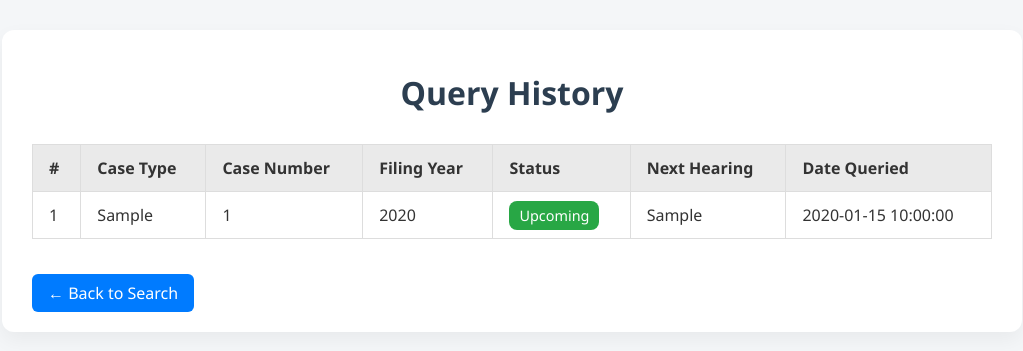
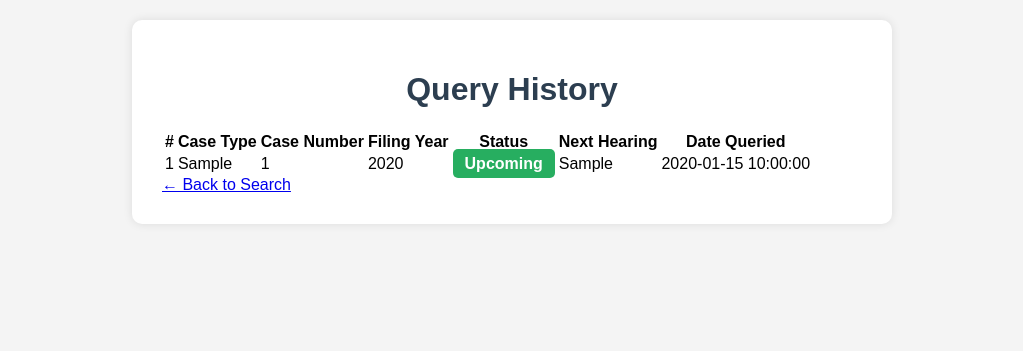
Before and after one commit to 1mVivek/court-data-dashboard, a Python web app: template Templates/history.html in a window 1280 px wide. Shown: the top 351 px of the page, without its empty margins (128-1151 px from the left). Run offline with Jinja, Linux system fonts and the light colour scheme; the template is opened without the code that fills it: most values are stand-ins (such as "Sample title", 1, 10 or a date in 2020).

Commit message:
Update styles.css

```diff
--- a/static/styles.css
+++ b/static/styles.css
@@ -1,72 +1,63 @@
 body {
-  font-family: 'Segoe UI', sans-serif;
-  background-color: #f4f6f8;
-  color: #333;
-  margin: 0;
-  padding: 0;
+    font-family: Arial, sans-serif;
+    background: #f4f4f4;
+    margin: 0;
+    padding: 20px;
 }
 
 .container {
-  max-width: 960px;
-  margin: 30px auto;
-  background: white;
-  padding: 20px 30px;
-  border-radius: 12px;
-  box-shadow: 0 8px 20px rgba(0, 0, 0, 0.05);
+    max-width: 700px;
+    margin: auto;
+    background: #fff;
+    padding: 30px;
+    border-radius: 10px;
+    box-shadow: 0 0 10px rgba(0,0,0,0.1);
 }
 
 h1 {
-  text-align: center;
-  margin-bottom: 30px;
-  color: #2c3e50;
+    text-align: center;
+    color: #2c3e50;
 }
 
-.history-table {
-  width: 100%;
-  border-collapse: collapse;
-  margin-bottom: 20px;
+.details p {
+    font-size: 16px;
+    margin: 8px 0;
 }
 
-.history-table th, .history-table td {
-  padding: 12px 16px;
-  border: 1px solid #ddd;
-  text-align: left;
+.btn-download, .back-btn {
+    display: inline-block;
+    margin-top: 20px;
+    padding: 10px 20px;
+    background: #2c3e50;
+    color: #fff;
+    border: none;
+    text-decoration: none;
+    border-radius: 5px;
 }
 
-.history-table th {
-  background-color: #eaeaea;
+.btn-download:hover, .back-btn:hover {
+    background: #34495e;
 }
 
 .badge {
-  padding: 5px 10px;
-  border-radius: 8px;
-  font-size: 0.9em;
-  color: white;
+    padding: 6px 12px;
+    border-radius: 5px;
+    font-weight: bold;
+    color: white;
 }
 
 .badge.upcoming {
-  background-color: #28a745;
+    background-color: #27ae60;
 }
 
 .badge.expired {
-  background-color: #dc3545;
+    background-color: #e74c3c;
 }
 
 .badge.none {
-  background-color: #6c757d;
+    background-color: #7f8c8d;
 }
 
-.back-button {
-  display: inline-block;
-  margin-top: 15px;
-  text-decoration: none;
-  padding: 8px 16px;
-  background: #007bff;
-  color: white;
-  border-radius: 6px;
-  transition: background 0.2s ease-in-out;
+.status {
+    margin-bottom: 20px;
 }
-
-.back-button:hover {
-  background: #0056b3;
-}
```
